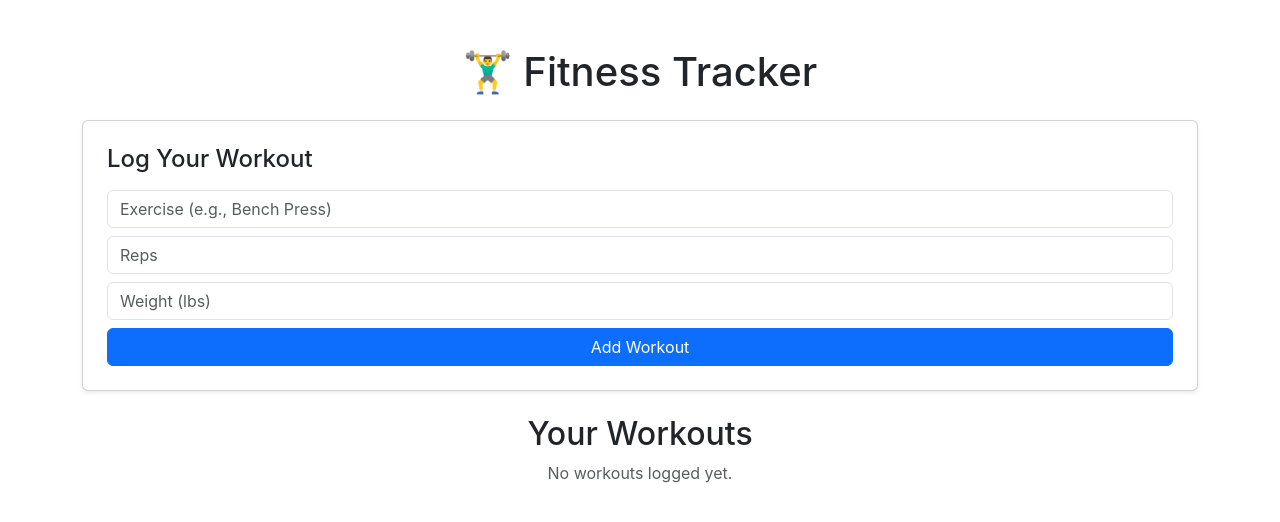
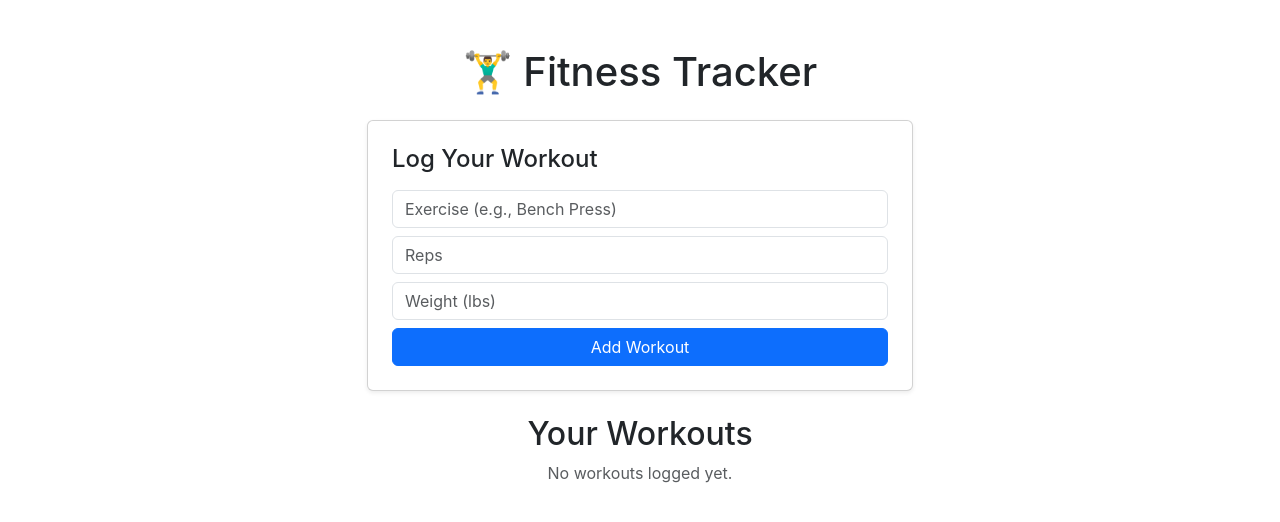
Before and after one commit to bjf2016/mn-fitness-app, a React (Create React App) app: page / in a window 1280 px wide. Shown: the top 522 px of the page. Built offline with nearby package versions, Linux system fonts and the light colour scheme.

Commit message:
Improved mobile responsiveness

```diff
--- a/src/App.js
+++ b/src/App.js
@@ -41,10 +41,12 @@ function App() {
     <div className="container mt-5">
       <h1 className="text-center mb-4">🏋️‍♂️ Fitness Tracker</h1>
 
+      <div className="row justify-content-center">
+        <div className="col-md-6 col-sm-12">
           {/* Workout Input */}
           <div className="card p-4 shadow-sm">
             <h4 className="mb-3">Log Your Workout</h4>
-        <div className="input-group mb-2">
+            <div className="form-group mb-2">
               <input
                 type="text"
                 className="form-control"
@@ -53,7 +55,7 @@ function App() {
                 onChange={(e) => setExercise(e.target.value)}
               />
             </div>
-        <div className="input-group mb-2">
+            <div className="form-group mb-2">
               <input
                 type="number"
                 className="form-control"
@@ -62,7 +64,7 @@ function App() {
                 onChange={(e) => setReps(e.target.value)}
               />
             </div>
-        <div className="input-group mb-2">
+            <div className="form-group mb-2">
               <input
                 type="number"
                 className="form-control"
@@ -75,12 +77,16 @@ function App() {
               Add Workout
             </button>
           </div>
+        </div>
+      </div>
 
       {/* Workout Log */}
       <h2 className="text-center mt-4">Your Workouts</h2>
       {workouts.length === 0 ? (
         <p className="text-center text-muted">No workouts logged yet.</p>
       ) : (
+        <div className="row justify-content-center">
+          <div className="col-md-8 col-sm-12">
             <ul className="list-group mt-3">
               {workouts.map((workout, index) => (
                 <li key={index} className="list-group-item">
@@ -88,6 +94,8 @@ function App() {
                 </li>
               ))}
             </ul>
+          </div>
+        </div>
       )}
     </div>
   );
```
Lines whose indentation alone changed are shown as unchanged.
